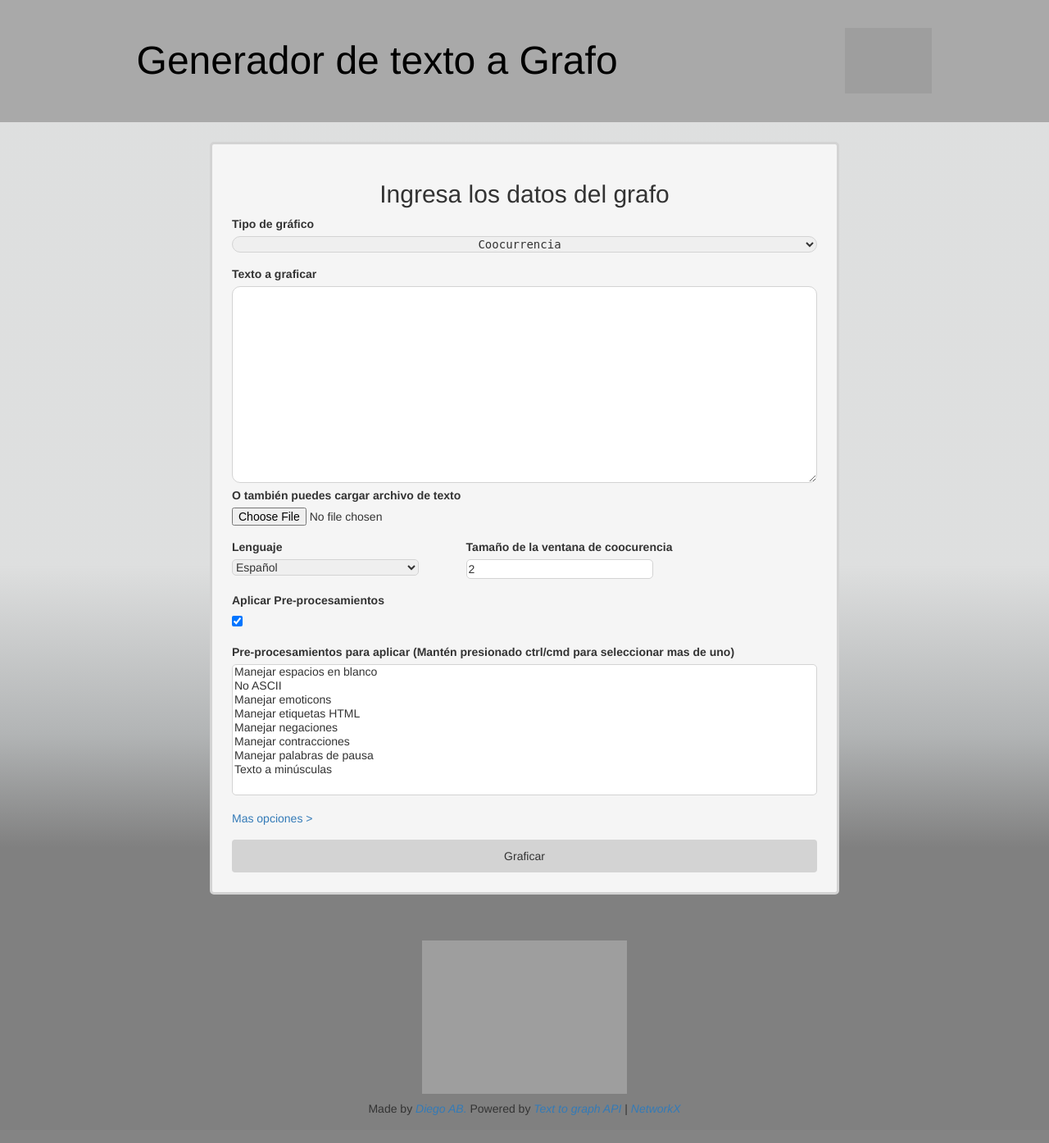
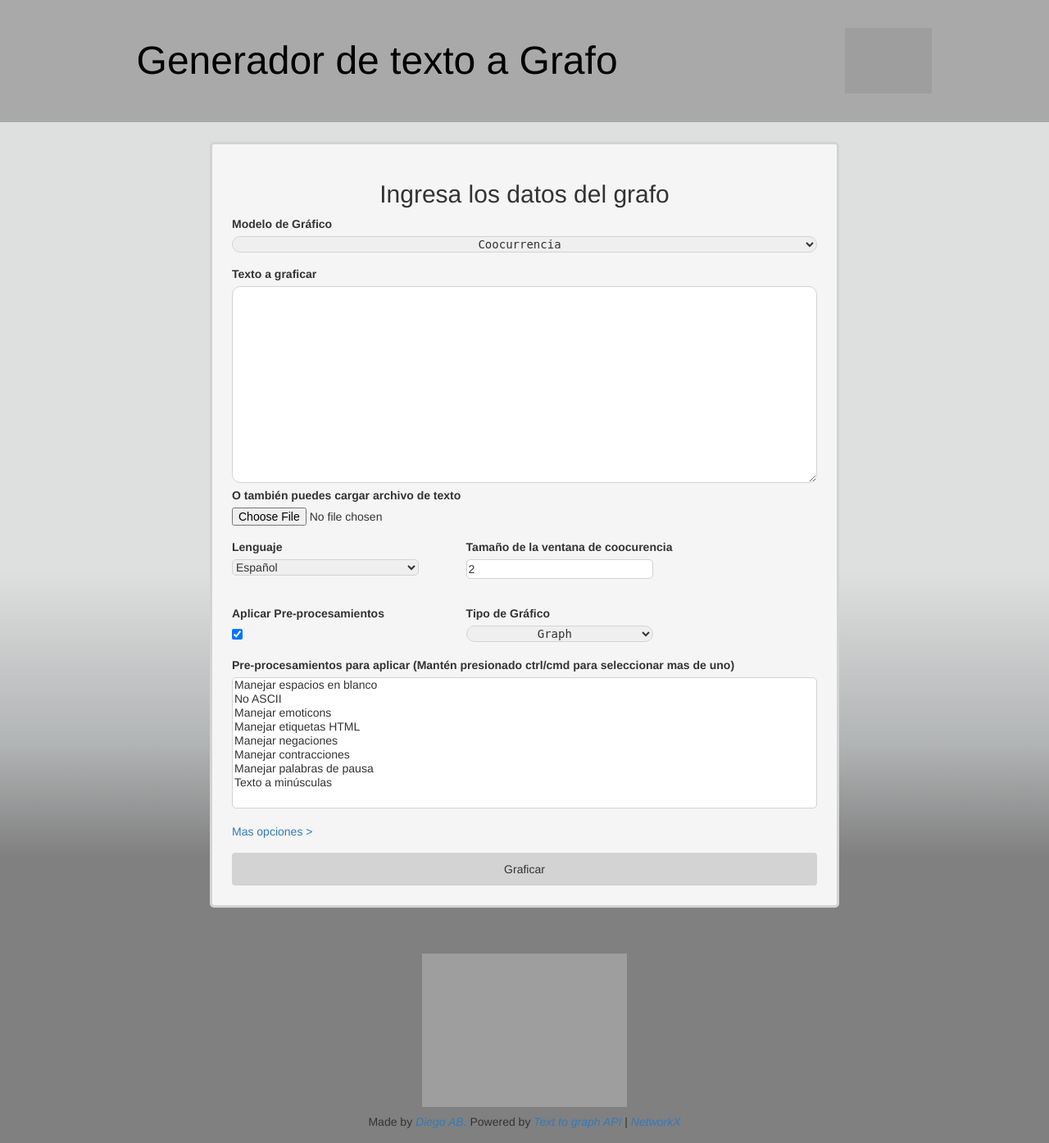
Before and after one commit to PLN-disca-iimas/Text-To-Graph-Web-App, a Flask app: page /graph-form/ in a window 1280 px wide. Shown: the whole page at 82% size. Before the commit the page ends 1360 px from the top, so only its background shows below. Run offline with Flask 3, Linux system fonts and the light colour scheme; some libraries are stand-ins or nearby versions; grey boxes are pictures that could not be loaded.

Commit message:
Feat: Add dynamic graph_type

```diff
--- a/src/connectors/text_2_graph_api.py
+++ b/src/connectors/text_2_graph_api.py
@@ -21,7 +21,7 @@ class Text2GraphApiconnector:
     @staticmethod
     def get_coocurrence_graph(graph_options: dict) -> Cooccurrence:
         coocurrence_graph = Cooccurrence(
-            graph_type='DiGraph',
+            graph_type=graph_options.get('graph_type','DiGraph'),
             language=graph_options.get('language','sp'),
             apply_prep=graph_options.get('apply_prep',True),
             steps_preprocessing=graph_options.get('steps_preprocessing',[]),
@@ -33,7 +33,7 @@ class Text2GraphApiconnector:
     @staticmethod
     def get_heterogeneus_graph(graph_options: dict) -> Heterogeneous:
         to_hetero_graph = Heterogeneous(
-            graph_type = 'Graph',
+            graph_type=graph_options.get('graph_type','Graph'),
             language=graph_options.get('language','sp'),
             apply_prep=graph_options.get('apply_prep',True),
             steps_preprocessing=graph_options.get('steps_preprocessing',[]),
--- a/src/constants.py
+++ b/src/constants.py
@@ -1,5 +1,11 @@
 GRAPH_OUTPUT_DIRECTORY = "src/static/outputs/graphs/"
 
+GRAPH_TYPES = [
+    ("Graph", "Graph"),
+    ("DiGraph", "DiGraph"),
+    ("MultiGraph", "MultiGraph"),
+    ("MultiDiGraph", "MultiDiGraph")
+]
 ARROW_STYLES = [
     ("-", "Curve"),
     ("->", "CurveB"),
@@ -18,7 +24,7 @@ ARROW_STYLES = [
 ]
 COOCURRENCE = "Coocurrence"
 HETEROGENEUS = "Heterogeneus"
-GRAPH_TYPES = [
+GRAPH_MODELS = [
     (COOCURRENCE, "Coocurrencia"),
     (HETEROGENEUS, "Heterogenea")
 ]
--- a/src/models/base_graph.py
+++ b/src/models/base_graph.py
@@ -4,7 +4,7 @@ from flask_wtf import FlaskForm
 from flask_wtf.file import FileField
 from wtforms import TextAreaField, IntegerField, SelectField, BooleanField, SelectMultipleField, validators
 
-from src.constants import GRAPH_TYPES, ARROW_STYLES, AVAILABLE_LANGUAGES, AVAILABLE_PREPROCESSORS
+from src.constants import GRAPH_MODELS, ARROW_STYLES, AVAILABLE_LANGUAGES, AVAILABLE_PREPROCESSORS, GRAPH_TYPES
 
 
 class BaseGraph(BaseModel):
@@ -27,12 +27,13 @@ def validate_text_file(form, field):
         raise validators.ValidationError('Only .txt files are accepted')
 
 class BaseGraphForm(FlaskForm):
-    type = SelectField("Tipo de gráfico", coerce=str, choices=GRAPH_TYPES, default=GRAPH_TYPES[0])
+    model = SelectField("Modelo de Gráfico", coerce=str, choices=GRAPH_MODELS, default=GRAPH_MODELS[0])
     text = TextAreaField("Texto a graficar")
     file = FileField("O también puedes cargar archivo de texto", [validate_text_file])
     language = SelectField("Lenguaje", coerce=str, choices=AVAILABLE_LANGUAGES, default=AVAILABLE_LANGUAGES[0])
     window_size = IntegerField("Tamaño de la ventana de coocurencia", default=2)
     apply_prep = BooleanField("Aplicar Pre-procesamientos", default=True)
+    graph_type = SelectField("Tipo de Gráfico", coerce=str, choices=GRAPH_TYPES, default=GRAPH_TYPES[0])
     steps_preprocessing = SelectMultipleField("Pre-procesamientos para aplicar (Mantén presionado ctrl/cmd para seleccionar mas de uno)", coerce=str, choices=AVAILABLE_PREPROCESSORS)
     node_size = IntegerField("Tamaño del nodo (50 - 700)", default=None)
     font_size = IntegerField("Tamaño del texto del nodo (2 - 10)", default=None)
--- a/src/static/css/graph_form.css
+++ b/src/static/css/graph_form.css
@@ -56,7 +56,7 @@ body{
     display: block;
 }
 
-.form-graph-type-container>select{
+.form-graph-model-container>select{
     width: 100%;
     font-family: monospace;
     border-radius: 10px;
@@ -143,6 +143,24 @@ body{
     text-align: center;
 }
 
+.form-graph-type-container{
+    margin-top: 2vh;
+    display: flex;
+    justify-content: left;
+}
+
+.form-graph-type-container>div{
+    width: 40%;
+}
+
+.form-graph-type-container>div>select{
+    width: 80%;
+    font-family: monospace;
+    border-radius: 10px;
+    border: 1px solid lightgray;
+    text-align: center;
+}
+
 .graph-form-submit-button{
     height: 5vh;
     background: lightgray;
--- a/src/templates/graph_form.html
+++ b/src/templates/graph_form.html
@@ -4,9 +4,9 @@
 <form class="graph-form" action="{{ url_for('generate_graph') }}" method="POST" enctype="multipart/form-data">
     <h2 class="form-title">Ingresa los datos del grafo</h2>
     <div class="form-container">
-        <div class="form-graph-type-container">
-            {{ form.type.label(class_="form-label") }}
-            {{ form.type(class_="form-field")}}
+        <div class="form-graph-model-container">
+            {{ form.model.label(class_="form-label") }}
+            {{ form.model(class_="form-field")}}
         </div>
 
         <div class="form-text-input-container">
@@ -26,9 +26,15 @@
                 {{ form.window_size(class_="form-field")}}
             </div>
         </div>
-        <div>
-            {{ form.apply_prep.label(class_="form-label") }}
-            {{ form.apply_prep(class_="form-field")}}
+        <div class="form-graph-type-container">
+            <div>
+                {{ form.apply_prep.label(class_="form-label") }}
+                {{ form.apply_prep(class_="form-field")}}
+            </div>
+            <div>
+                {{ form.graph_type.label(class_="form-label") }}
+                {{ form.graph_type(class_="form-field")}}
+            </div>
         </div>
         <div class="form-graph-steps-processing-container">
             <div>
```
Also changed, not shown: src/services/graph_text_service.py (+4 -4 lines).
